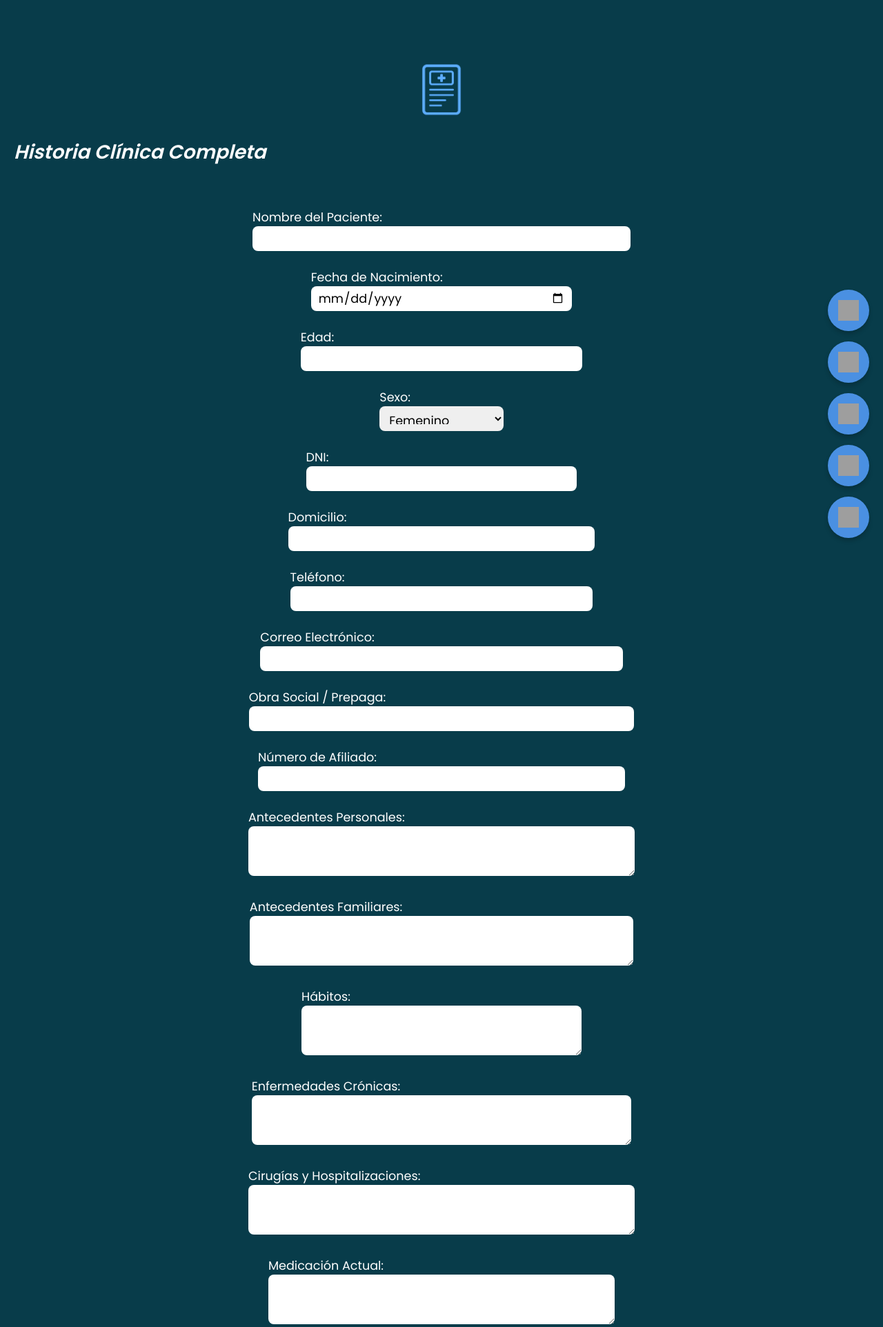
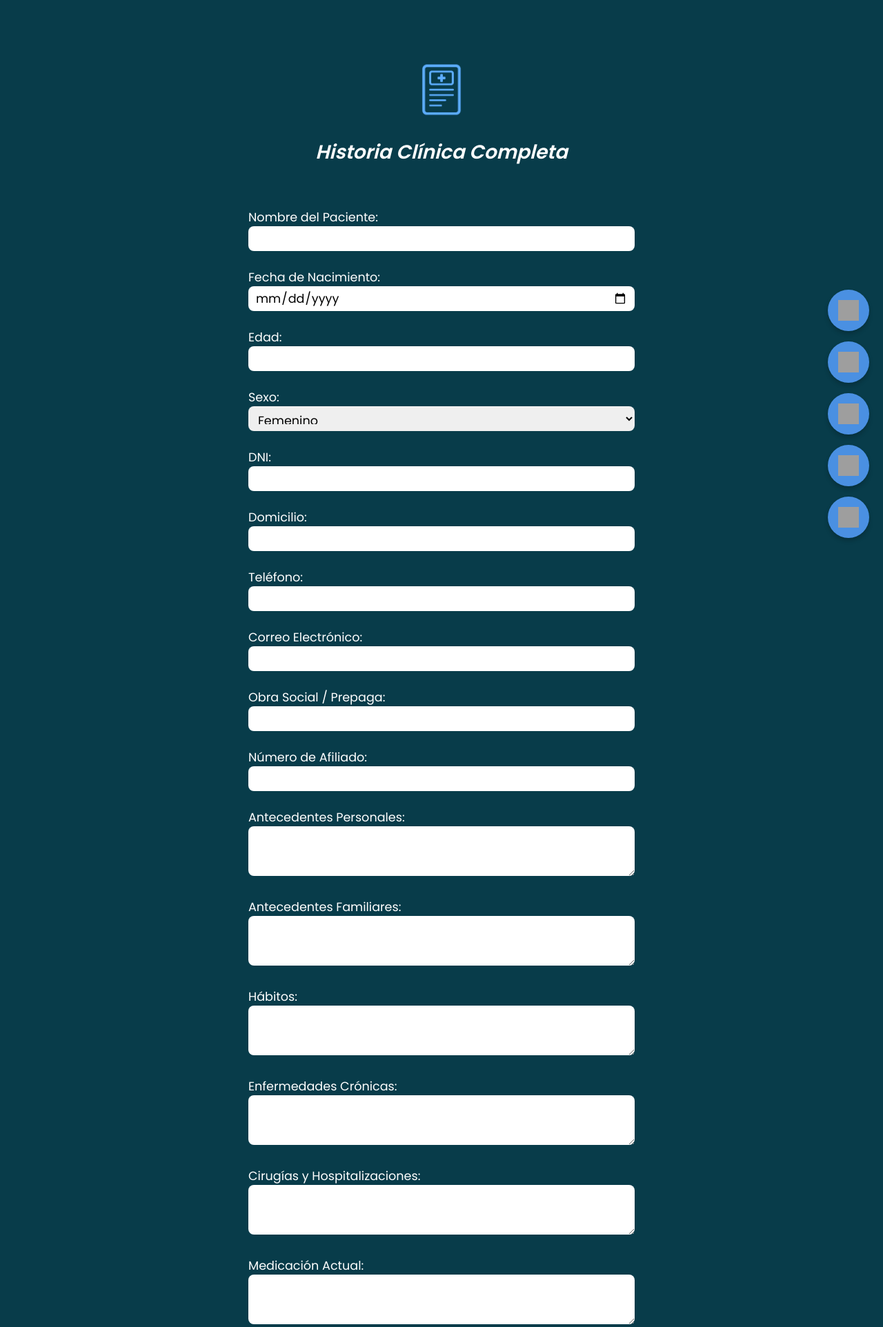
Before and after one commit to medsysbot/Fase2, a FastAPI app: page /historia-completa in a window 1280 px wide. Shown: the top 1924 px of the page at 69% size. Run offline with FastAPI, Linux system fonts and the light colour scheme; grey boxes are pictures that could not be loaded.

Commit message:
Update historia-clinica-completa.html

```diff
--- a/templates/historia-clinica-completa.html
+++ b/templates/historia-clinica-completa.html
@@ -9,13 +9,13 @@
 </head>
 <body style="background-color: #083C4A; font-family: 'Poppins', sans-serif; color: white; margin: 0; padding: 0;">
 
-  <header style="text-align: left; margin-top: 20px;">
+  <header style="text-align: center; margin-top: 20px;">
     <img src="/static/icons/icono-historia-clinica-completa.png" alt="Historia Clínica Completa" class="logo-grande" style="width: 120px; height: auto; margin-bottom: 10px;" />
     <h2 style="font-style: italic; font-weight: 600; font-size: 28px; margin-top: 10px;">Historia Clínica Completa</h2>
   </header>
 
   <main>
-    <form class="formulario" id="form-completa" style="display: flex; flex-direction: column; gap: 20px; max-width: 600px; margin: 0 auto; padding: 20px; align-items: center;">
+    <form class="formulario" id="form-completa" style="display: flex; flex-direction: column; gap: 20px; max-width: 600px; margin: 0 auto; padding: 20px; align-items: left;">
       <label class="etiqueta-campo"><span>Nombre del Paciente:</span><input type="text" name="nombre" required /></label>
       <label class="etiqueta-campo"><span>Fecha de Nacimiento:</span><input type="date" name="fecha_nacimiento" required /></label>
       <label class="etiqueta-campo"><span>Edad:</span><input type="number" name="edad" required /></label>
```
